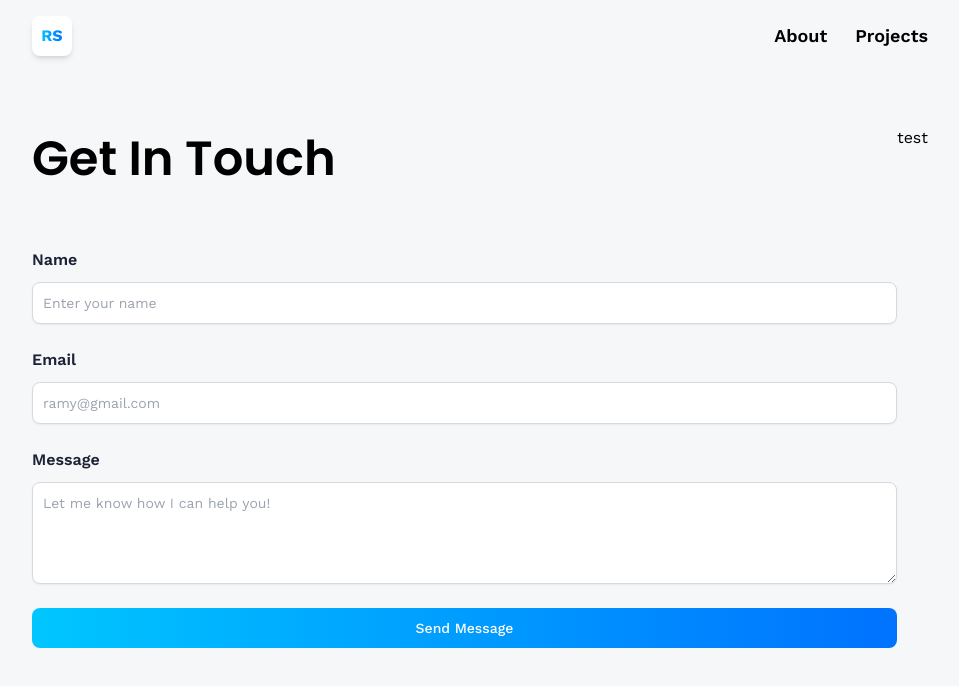
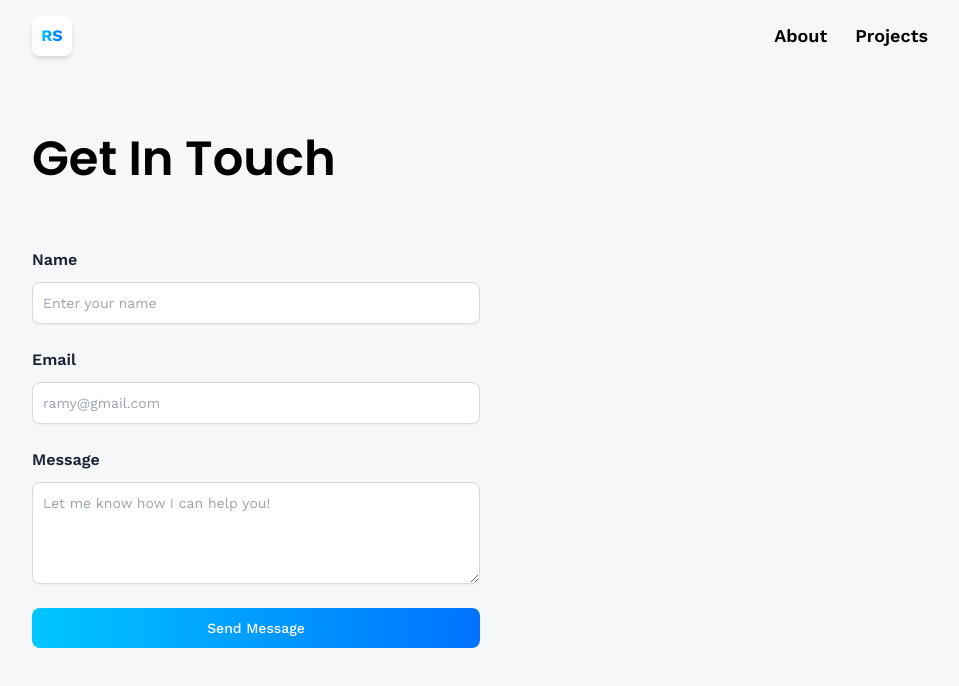
Before and after one commit to Ramy5/my-portfolio, a React (Vite) app: page /contact in a window 1280 px wide. Shown: the top 686 px of the page, without its empty margins (160-1119 px from the left). Built offline with nearby package versions, Linux system fonts and the light colour scheme.

Commit message:
edit grid

```diff
--- a/src/pages/Contact.jsx
+++ b/src/pages/Contact.jsx
@@ -33,7 +33,8 @@ const Contact = () => {
       )
       .then((res) => {
         setIsLoading(false);
-        // TODO: Show success message
+        // TODO: Show success
+        message
         // TODO: HIDE AN ALERT
         setForm({ name: "", email: "", message: "" });
         console.log(res);
@@ -46,7 +47,7 @@ const Contact = () => {
   };
 
   return (
-    <section className="relative flex flex-col lg:flex-row max-container">
+    <section className="relative grid lg:grid-cols-2 max-container">
       <div className="flex flex-col flex-1 min-w-[50%]">
         <h1 className="head-text">Get In Touch</h1>
 
@@ -110,7 +111,6 @@ const Contact = () => {
         </form>
       </div>
 
-      <div>test</div>
     </section>
   );
 };
```
